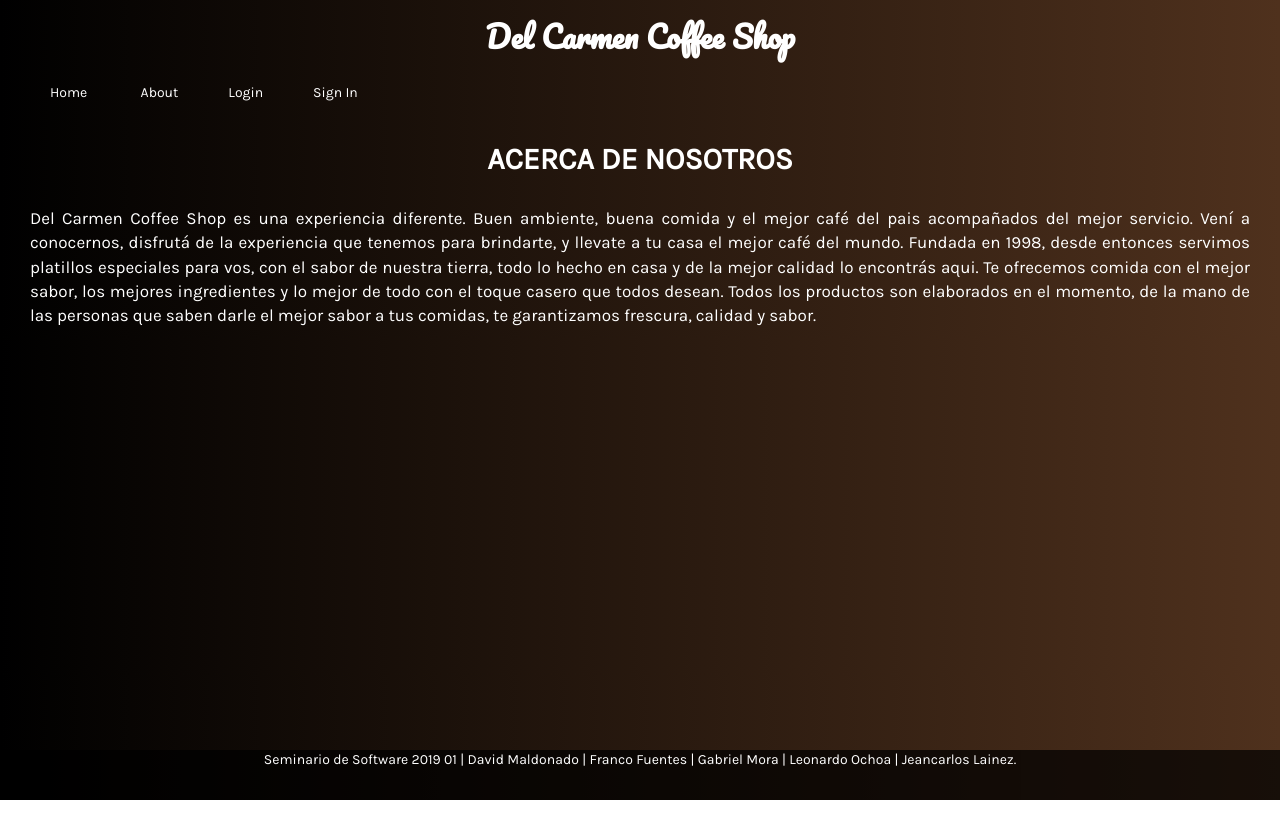
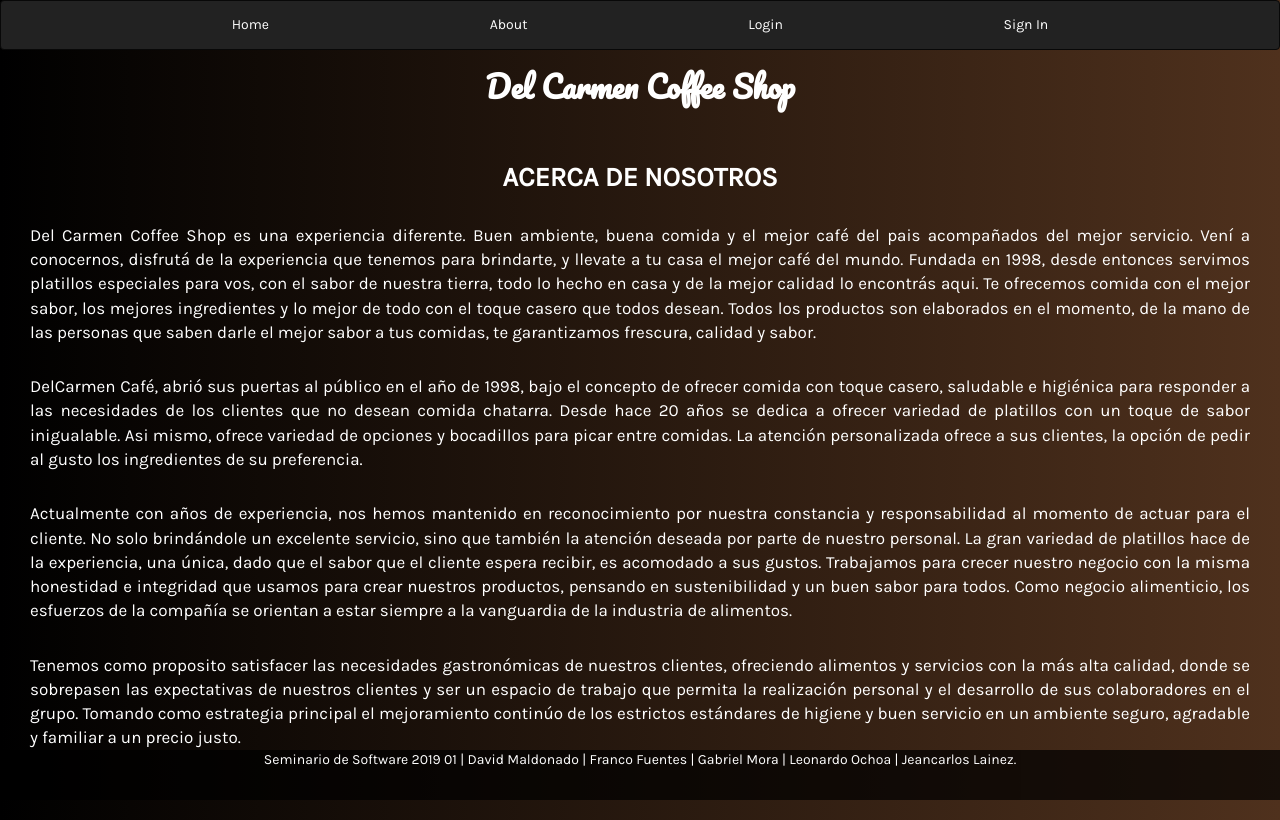
Before and after one commit to LeonardoOchoa11/sw201901_DelCarmenCoffeeShop_ProyectoFinal, a React (Create React App) app in the folder delcarmenapp/: page /about in a window 1280 px wide. Built offline with nearby package versions, Linux system fonts and the light colour scheme.

Commit message:
Login and router changes

```diff
--- a/delcarmenapp/public/index.html
+++ b/delcarmenapp/public/index.html
@@ -12,6 +12,9 @@
     <link rel="manifest" href="%PUBLIC_URL%/manifest.json" />
 
     <title>DelCarmen Coffee App</title>
+
+    <!--BOOTSTRAP 4 -->
+    <link rel="stylesheet" href="https://stackpath.bootstrapcdn.com/bootstrap/4.1.3/css/bootstrap.min.css" integrity="sha384-MCw98/SFnGE8fJT3GXwEOngsV7Zt27NXFoaoApmYm81iuXoPkFOJwJ8ERdknLPMO" crossorigin="anonymous">
   </head>
   <body>
     <noscript>You need to enable JavaScript to run this app.</noscript>
--- a/delcarmenapp/src/components/pages/About.js
+++ b/delcarmenapp/src/components/pages/About.js
@@ -19,6 +19,32 @@ function About() {
             de las personas que saben darle el mejor sabor a tus
             comidas, te garantizamos frescura, calidad y sabor.
             </p>
+            <p style={pStyle}>DelCarmen Café, abrió sus puertas al público en el año de 1998,
+            bajo el concepto de ofrecer comida con toque casero, saludable e higiénica
+            para responder a las necesidades de los clientes que no desean comida chatarra.
+            Desde hace 20 años se dedica a ofrecer variedad de platillos con un toque de sabor inigualable.
+            Asi mismo, ofrece variedad de opciones y bocadillos para picar entre comidas.
+            La atención personalizada ofrece a sus clientes, la opción de pedir al gusto
+            los ingredientes de su preferencia.
+            </p>
+            <p style={pStyle}>Actualmente con años de experiencia,
+            nos hemos mantenido en reconocimiento por nuestra constancia y
+            responsabilidad al momento de actuar para el cliente.
+            No solo brindándole un excelente servicio, sino que también la atención deseada
+            por parte de nuestro personal. La gran variedad de platillos hace de la experiencia,
+            una única, dado que el sabor que el cliente espera recibir, es acomodado a sus gustos.
+            Trabajamos para crecer nuestro negocio con la misma honestidad e integridad que usamos
+            para crear nuestros productos, pensando en sustenibilidad y un buen sabor para todos.
+            Como negocio alimenticio, los esfuerzos de la compañía se orientan a estar siempre a la
+            vanguardia de la industria de alimentos.
+            </p>
+            <p style={pStyle2}>Tenemos como proposito satisfacer las necesidades gastronómicas
+            de nuestros clientes, ofreciendo alimentos y servicios con la más alta calidad,
+            donde se sobrepasen las expectativas de nuestros clientes y ser un espacio de trabajo
+            que permita la realización personal y el desarrollo de sus colaboradores en el grupo.
+            Tomando como estrategia principal el mejoramiento continúo de los estrictos estándares
+            de higiene y buen servicio en un ambiente seguro, agradable y familiar a un precio justo.
+            </p>
         </React.Fragment>
     )
 }
@@ -28,7 +54,7 @@ const hStyle = {
     textAlign: 'center',
     paddingTop: '20px',
     fontWeight: 'bold',
-    fontSize: '30px'
+    fontSize: '27px'
 }
 
 const pStyle = {
@@ -40,6 +66,17 @@ const pStyle = {
     textAlign: 'justify',
     fontFamily :'Karla, sans-serif'
 }
+const pStyle2 = {
+    color: '#fff',
+    fontSize: '17px',
+    paddingTop: '20px',
+    paddingLeft: '30px',
+    paddingRight: '30px',
+    paddingBottom: '60px',
+    textAlign: 'justify',
+    fontFamily :'Karla, sans-serif'
+}
+
 
 
 export default About;
--- a/delcarmenapp/src/components/pages/Home.js
+++ b/delcarmenapp/src/components/pages/Home.js
@@ -7,6 +7,21 @@ function About() {
             <p style={pStyle}>Del Carmen Coffee App te permite explorar nuestros productos,
             hacer reservaciones, registrarte y disfrutar del mejor café del pais. Explorá nuestra aplicación
             y disfrutá de la experiencia que tenemos para brindarte, y llevate a tu casa el mejor café del mundo.
+            </p>
+            <p style={pStyle}>Del Carmen Coffee Shop te ofrece los mejores precios.
+            Sabemos que es lo que nuestros clientes quieren, por ello ajustamos nuestros precios
+            de tal forma que son los adecuados para tu bolsillo, nuestros productos nacionales y
+            caseros se ajustan comodamente a tus gustos, nada como desayunar algo delicioso y
+            con un cómodo precio, de igual forma tomar un cafe de la mejor calidad para vos a un precio excelente.
+            Vení y descubrílo vos mismo.
+            </p>
+            <p style={pStyle2}>Sabemos que todos los hondureños somos apasionados por el café y que apoyamos lo
+            nuestro, por ello te ofrecemos el mejor producto nacional, de calidad y con una gran variedad de
+            sabores para tus gustos.En Del Carmen Coffee Shop creemos que en Honduras tenemos el mejor café del mundo,
+            y queremos convencerte de lo mismo. Nos tomamos el café muy en serio,
+            y nos preocupamos por cada paso del proceso. Desde la finca hasta tu taza.
+            Usamos una combinación de los mejores cafés especiales, seleccionados a mano,
+            y calibramos nuestro equipo a diario. Todo esto para asegurar que disfrutes la mejor taza de café.
             </p>
         </React.Fragment>
     )
@@ -30,5 +45,16 @@ const pStyle = {
     fontFamily :'Karla, sans-serif'
 }
 
+const pStyle2 = {
+    color: '#fff',
+    fontSize: '17px',
+    paddingTop: '20px',
+    paddingLeft: '30px',
+    paddingRight: '30px',
+    paddingBottom: '60px',
+    textAlign: 'justify',
+    fontFamily :'Karla, sans-serif'
+}
+
 
 export default About;
--- a/delcarmenapp/src/components/pages/login/Login.js
+++ b/delcarmenapp/src/components/pages/login/Login.js
@@ -14,8 +14,10 @@ class Login extends Component {
   render() {
     return (
       <div>
-          <Input
-              inputLabel="Correo Electrónico"
+      <h1 style={hStyle}>INICIO DE SESION</h1>
+      <div style={fStyle} className="card container center-block">
+          <Input className="border p-3 formform-control"
+              inputLabel="Correo Electrónico: "
               inputName="txtEmail"
               inputType="email"
               inputPlaceholder="Correo Electrónico"
@@ -23,8 +25,8 @@ class Login extends Component {
               inputErrorMsg=""
               inputChangeHandler={this.onChangeHandler}
             />
-            <Input
-              inputLabel="Contraseña"
+            <Input className="form-control"
+              inputLabel="Contraseña:"
               inputName="txtPswd"
               inputType="password"
               inputPlaceholder="Contraseña"
@@ -32,6 +34,10 @@ class Login extends Component {
               inputErrorMsg=""
               inputChangeHandler={this.onChangeHandler}
             />
+            <button style={btnStyle} type="submit" className="btn btn-default btn-lg">
+              Ingresar
+            </button>
+      </div>
       </div>
     );
   }
@@ -41,4 +47,23 @@ class Login extends Component {
   }
 }
 
+const hStyle = {
+  color: '#fff',
+  textAlign: 'center',
+  paddingTop: '20px',
+  fontWeight: 'bold',
+  fontSize: '27px'
+}
+const fStyle = {
+  color: '#000',
+  textAlign: 'center',
+  paddingTop: '15px',
+  paddingBottom: '15px',
+  fontSize: '16px',
+  backgroung: '#4F311D'
+}
+const btnStyle = {
+  backgroungColor: '#4F311D',
+  fontSize: '14px',
+}
 export default Login;
--- a/delcarmenapp/src/generics/Header.js
+++ b/delcarmenapp/src/generics/Header.js
@@ -6,11 +6,13 @@ class Header extends Component {
   render() {
     return (
       <div>
+      <nav className="navbar navbar-inverse">
+        <a href="" className="text-white"><Link style={linkStyle} to="/">Home</Link></a>
+        <a href="" className="text-white"><Link style={linkStyle} to="/about">About</Link></a>
+        <a href="" className="text-white"><Link style={linkStyle} to="/login">Login</Link></a>
+        <a href="" className="text-white"><Link style={linkStyle} to="/signin">Sign In</Link></a>
+      </nav>
       <h1 style={headerstyle}>{this.props.title}</h1>
-        <Link style={linkStyle} to="/">Home</Link>
-        <Link style={linkStyle} to="/about"> About</Link>
-        <Link style={linkStyle} to="/login">Login</Link>
-        <Link style={linkStyle} to="/signin">Sign In</Link>
       </div>
     );
   }
@@ -31,7 +33,6 @@ const linkStyle = {
   color: '#fff',
   textDecoration: 'none',
   textAlign: 'center',
-  paddingLeft: '50px'
 }
 
 export default Header;
```
